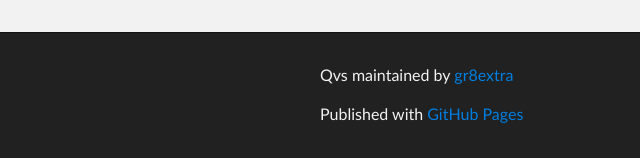
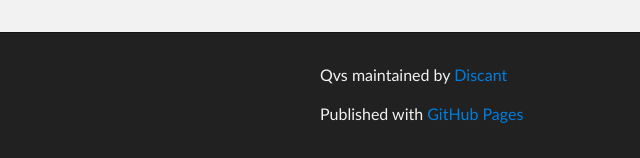
Before and after one commit to discant/qvs, a plain HTML site: page index.html in a window 1280 px wide. Shown: the part 1195-1353 px from the top of the page, 0-640 px from the left. Drawn offline with Linux system fonts and the light colour scheme.

Commit message:
Change organization name and URL

```diff
--- a/index.html
+++ b/index.html
@@ -68,7 +68,7 @@ $ git checkout gh-pages
     <!-- FOOTER  -->
     <div id="footer_wrap" class="outer">
       <footer class="inner">
-        <p class="copyright">Qvs maintained by <a href="https://github.com/gr8extra">gr8extra</a></p>
+        <p class="copyright">Qvs maintained by <a href="https://github.com/discant">Discant</a></p>
         <p>Published with <a href="http://pages.github.com">GitHub Pages</a></p>
       </footer>
     </div>
```
